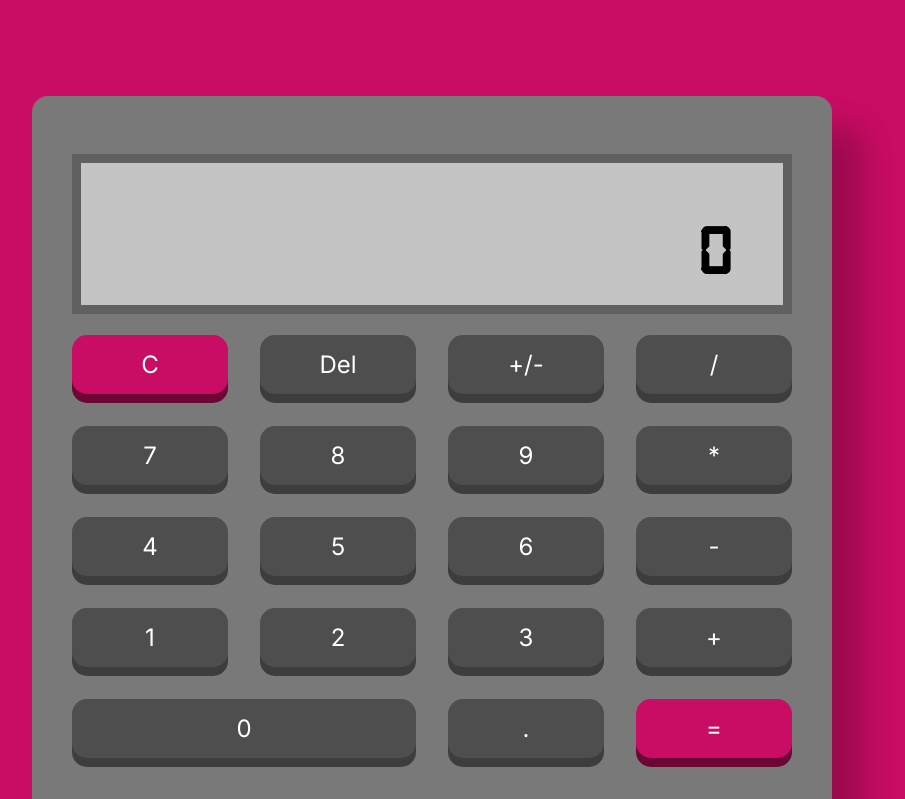
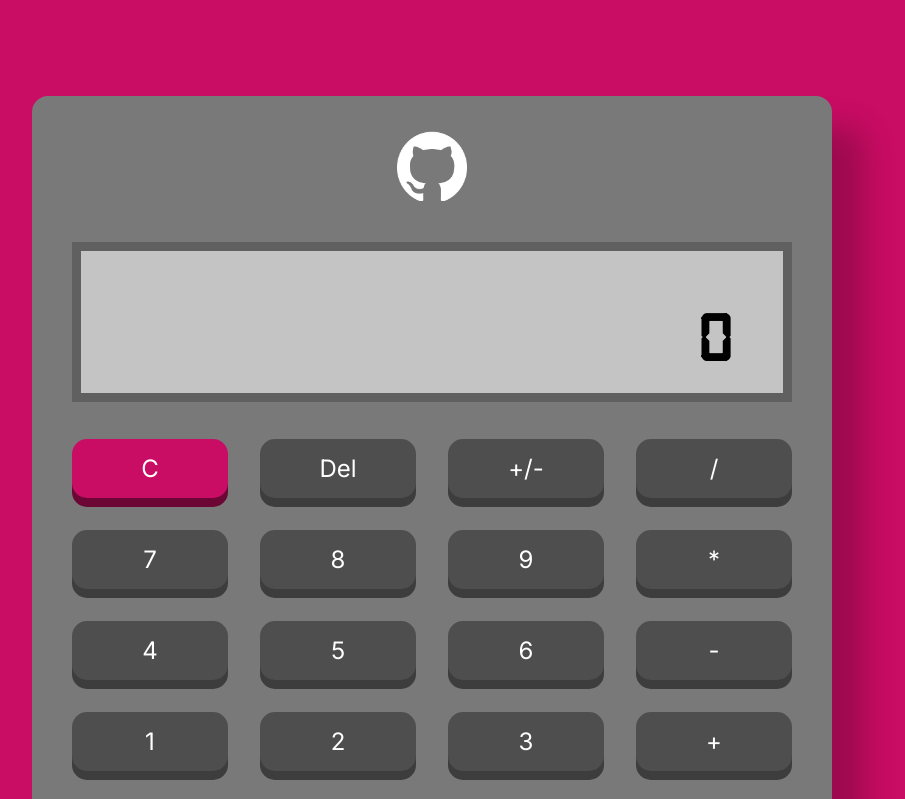
Before and after one commit to DANdelion-0908/DANdelion-0908.github.io, a Next.js app: page / in a window 1280 px wide. Shown: the top 799 px of the page, without its empty margins (208-1113 px from the left). Built offline with nearby package versions, Linux system fonts and the light colour scheme.

Commit message:
Add GitHub Button

```diff
--- a/app/body/Body.jsx
+++ b/app/body/Body.jsx
@@ -4,6 +4,7 @@ import React, { useEffect, useState } from 'react'
 import styles from './Body.module.css'
 import Screen from '../screen/Screen'
 import Button from '../buttons/Button'
+import Image from 'next/image'
 
 const Body = () => {
     const buttons = ["C", "Del", "+/-", "/", 7, 8, 9, "*", 4, 5, 6, "-", 1, 2, 3, "+", 0, ".","="]
@@ -134,6 +135,14 @@ const Body = () => {
 
   return (
     <div className={styles.Body}>
+        <a href="https://github.com/DANdelion-0908/DANdelion-0908.github.io.git" target='_blank'>
+            <Image
+                src="/github-mark-white.png"
+                width={70}
+                height={70}
+                alt="Enlace a GitHub"
+            />
+        </a>
         <Screen operators={operators}/>
         <div className={styles.Buttons}>
             {buttons.map((symbol, index) => {
--- a/app/body/Body.module.css
+++ b/app/body/Body.module.css
@@ -1,7 +1,7 @@
 .Body {
     width: 50em;
-    height: 45em;
-    padding: 3em;
+    height: 50em;
+    padding: 1em;
     border-radius: 1em;
     background-color: rgb(121, 121, 121);
     outline: none;
```
Also changed, not shown: public/github-mark-white.png (added).
